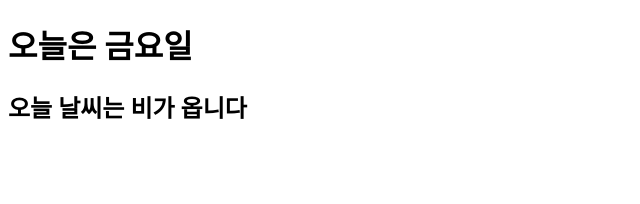
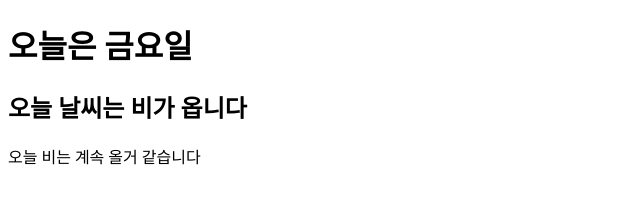
Before and after one commit to seoseung-wan/20231215, a plain HTML site: page index.html in a window 1280 px wide. Shown: the whole page, without its empty margins (0-640 px from the left). Drawn offline with Linux system fonts and the light colour scheme.

Commit message:
첫번째 오류

```diff
--- a/index.html
+++ b/index.html
@@ -15,7 +15,7 @@
 
 </body>
 <main>
-
+    오늘 비는 계속 올거 같습니다
 
 
 </main>
```
